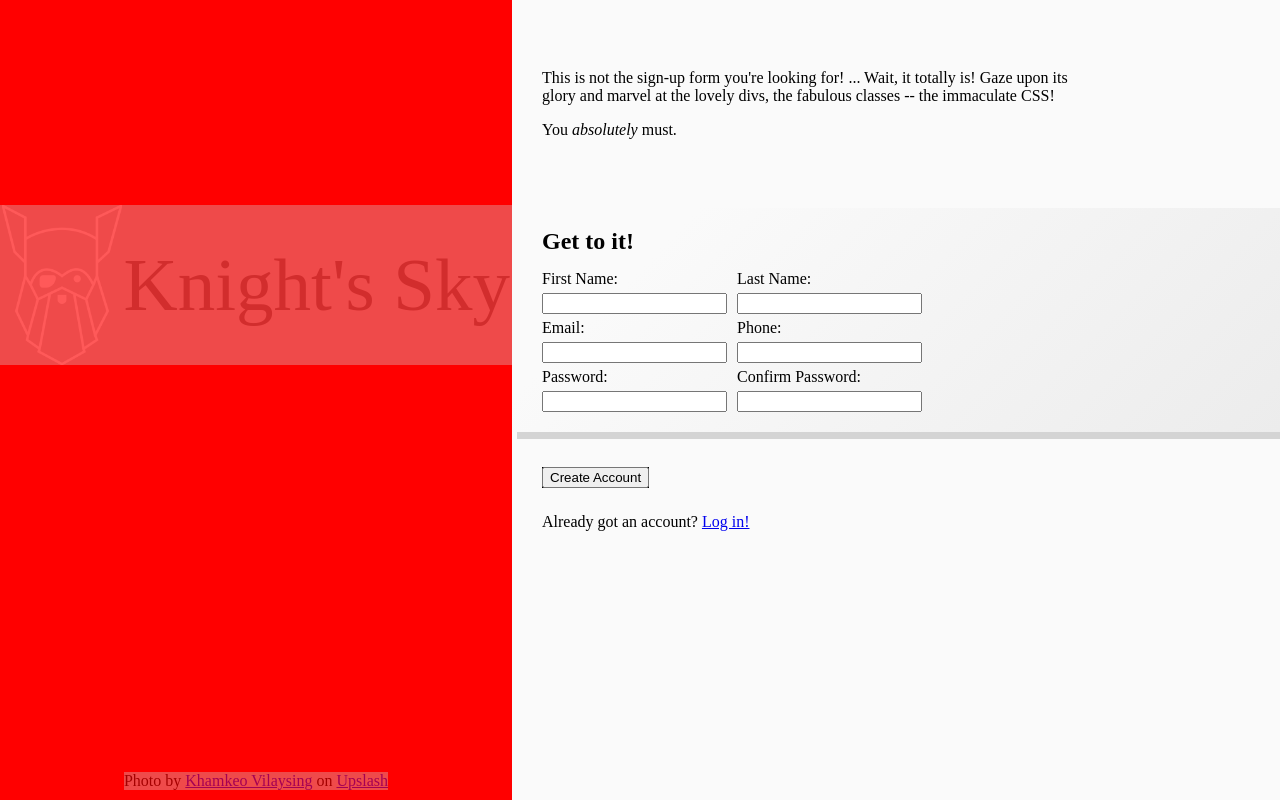
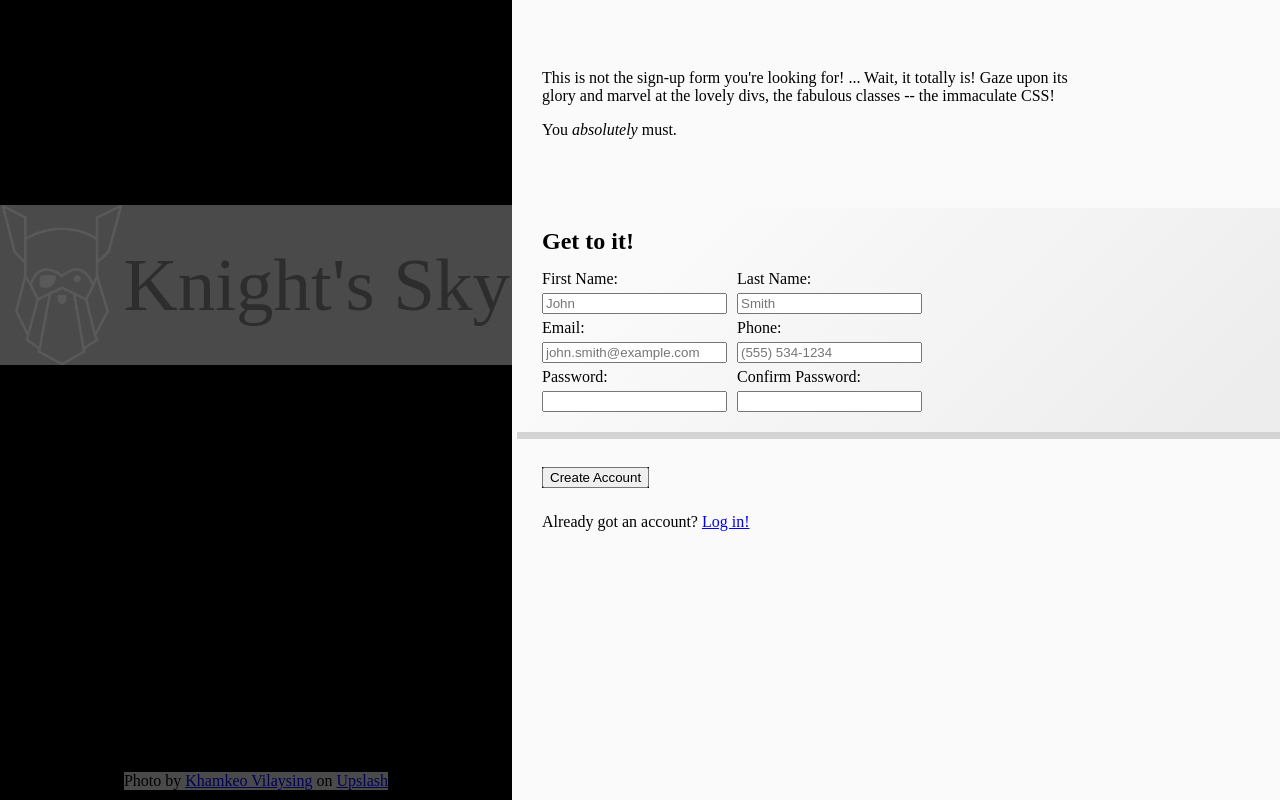
Before and after one commit to Cililocwee/sign-up-form, a plain HTML site: page index.html in a window 1280 px wide. Drawn offline with Linux system fonts and the light colour scheme.

Commit message:
Small update on html
Connected the submit button to the form, added placeholders, tried (and failed) to rework some active validation on the inputs

```diff
--- a/index.html
+++ b/index.html
@@ -6,6 +6,7 @@
     <meta name="viewport" content="width=device-width, initial-scale=1.0">
     <title>Document</title>
     <link rel="stylesheet" href="styles.css">
+    <script src="scripts.js"></script>
 </head>
 <body>
     <div class="content">
@@ -32,27 +33,27 @@
 
             <div class="user-input">
                 <h2 class="item1">Get to it!</h2>
-                <form class="user-input-form" action="example.com/path" method="post">
+                <form id="user-input-form" class="user-input-form" action="example.com/path" method="post">
                     <div class="left-form">
                         <label for="first_name">First Name:</label>
-                        <input type="text" id="first_name">
+                        <input type="text" id="first_name" placeholder="John" required>
                         <label for="email">Email:</label>
-                        <input type="email" id="email">
+                        <input type="email" id="email" placeholder="john.smith@example.com" required>
                         <label for="password">Password:</label>
-                        <input type="password" id="password">
+                        <input type="password" id="password" required>
                     </div>
                     <div class="right-form">
                         <label for="last_name">Last Name:</label>
-                        <input type="text" id="last_name">
+                        <input type="text" id="last_name" placeholder="Smith" required>
                         <label for="phone_number">Phone:</label>
-                        <input type="tel" id="phone_number">
+                        <input type="tel" id="phone_number" placeholder="(555) 534-1234" required>
                         <label for="confirm_password">Confirm Password:</label>
-                        <input type="password" id="confirm_password">
+                        <input type="password" id="confirm_password" required>
                     </div>
                   </form>
             </div>
             <div class="create-button">
-                <button>Create Account</button>
+                <button type="submit" form="user-input-form">Create Account</button>
             </div>
             <div class="account-check">
                 <p>Already got an account? <a href="https://www.google.com">Log in!</a></p>
--- a/styles.css
+++ b/styles.css
@@ -3,8 +3,16 @@ body, html {
     background: #fafafa;
 }
 
+input:invalid {
+    color: red;
+}
+
+input:enabled{
+    color: black;
+}
+
 .content {
-    background: red;
+    background: black;
     display: flex;
     flex-direction: row;
     height: 100vh;
```
Also changed, not shown: assets/check.svg (added), scripts.js (added).
